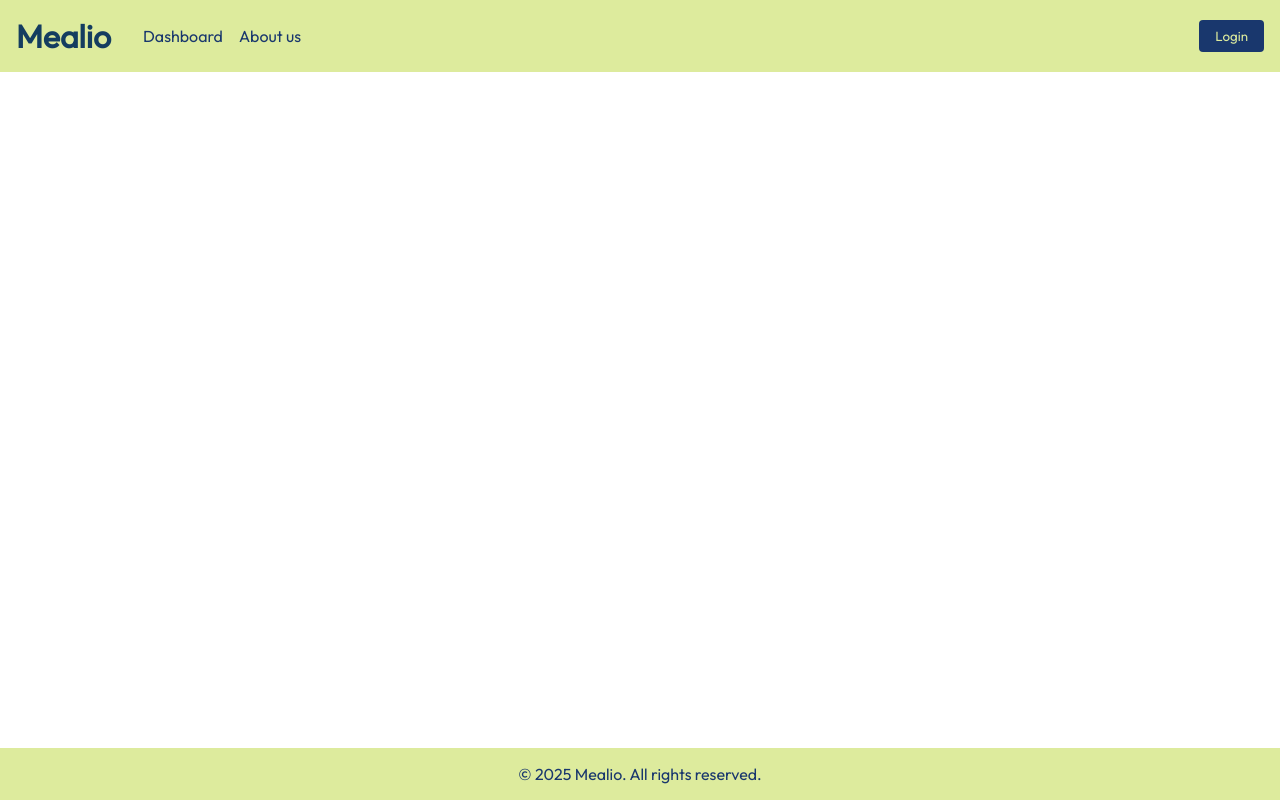
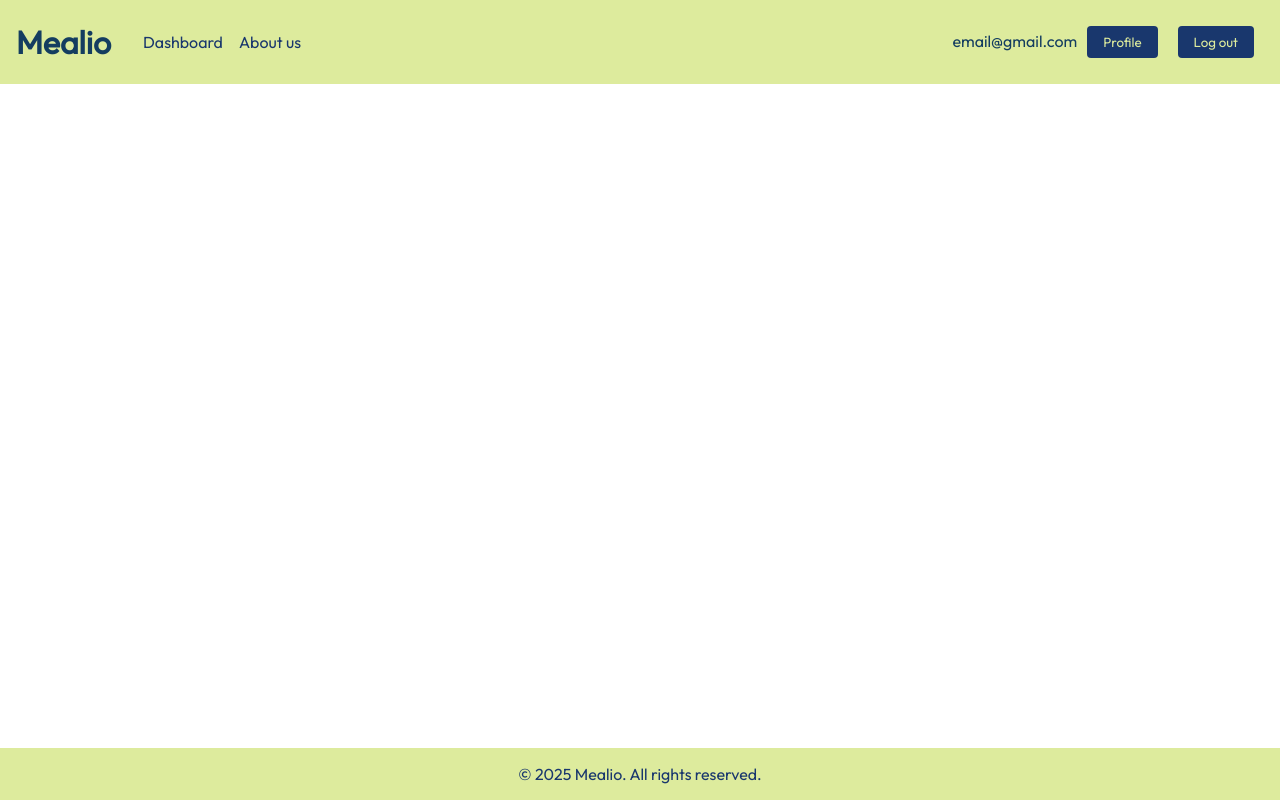
Before and after one commit to demian-wolf/leedshack-2025-project, a React (Vite) app in the folder frontend/: page / in a window 1280 px wide. Built offline with nearby package versions, Linux system fonts and the light colour scheme.

Commit message:
Fix Auth

```diff
--- a/frontend/src/App.jsx
+++ b/frontend/src/App.jsx
@@ -23,7 +23,7 @@ const App = () => {
 
   return (
     <div className={styles.app}>
-      {!isSignupPage && <Header />}
+      <Header />
 
       <div className={styles.content}>
         <main className={styles.main}>
@@ -43,7 +43,7 @@ const App = () => {
         </main>
       </div>
 
-      {!isSignupPage && <Footer />}
+      <Footer />
     </div>
   );
 };
--- a/frontend/src/components/Header/Header.css
+++ b/frontend/src/components/Header/Header.css
@@ -36,6 +36,7 @@
 }
 
 .right-section button {
+  margin: 10px;
   padding: 0.5rem 1rem;
   background-color: var(--color-secondary);
   color: var(--color-bg);
--- a/frontend/src/components/Header/Header.jsx
+++ b/frontend/src/components/Header/Header.jsx
@@ -3,7 +3,14 @@ import React from 'react';
 import './Header.css';
 
 
+const logoutRoutine = () => {
+  localStorage.setItem("auth_token", "null");
+  location.reload();
+}
+
 const Header = () => {
+  const isLoggedIn = localStorage.getItem("auth_token") !== "null";
+
   return (
     <header className="header">
       <div className="left-section">
@@ -17,11 +24,27 @@ const Header = () => {
       </div>
 
       <div className="right-section">
-          <a href="/login">
-              <button type="button">Login</button>
-          </a>
+        { !isLoggedIn ? (
+          <div>
+            <a href="/login">
+                <button type="button">Log in</button>
+            </a>
+            <a href="/signup">
+                <button type="button">Sign up</button>
+            </a>
+          </div>
+        ) : (
+          <div>
+            <span>email@gmail.com</span>
+            <a href="/profile">
+              <button type="button">Profile</button>
+            </a>
+            <a onClick={logoutRoutine}>
+              <button type="button">Log out</button>
+            </a>
+          </div>
+        )}
       </div>
-
     </header>
   );
 };
```
